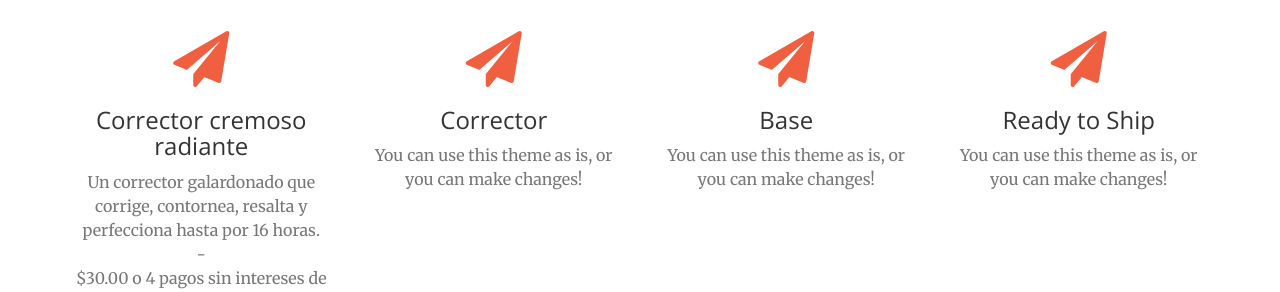
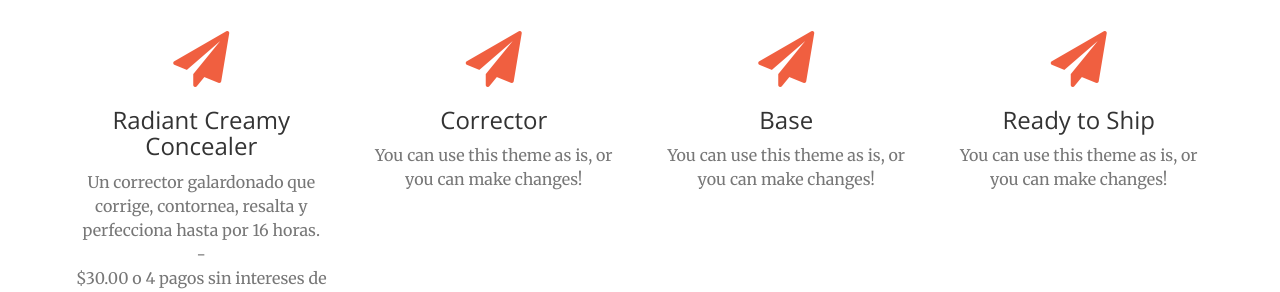
Before and after one commit to KatherineMerchanS/KatherineMerchanS.github.io, a Jekyll site: the page built from index.html, in a window 1280 px wide and 900 px high, scrolled down 1369 px. Shown: the part 157-449 px from the top of the window. Built offline with Jekyll 4.4.1, drawn with Linux system fonts in a browser that asks for light colours.

Commit message:
Update cara.html

```diff
--- a/_includes/cara.html
+++ b/_includes/cara.html
@@ -13,7 +13,7 @@
             <div class="col-lg-3 col-md-6 text-center">
                 <div class="service-box">
                     <i class="fa fa-4x fa-paper-plane wow bounceIn text-primary" data-wow-delay=".1s"></i>
-                    <h3>Corrector cremoso radiante</h3>
+                    <h3>Radiant Creamy Concealer</h3>
                     <p class="text-muted">Un corrector galardonado que corrige, contornea, resalta y perfecciona hasta por 16 horas.</p>
                     <p class="text-muted">-</p>
                     <p class="text-muted">$30.00 o 4 pagos sin intereses de $ 3.25</p>
```
